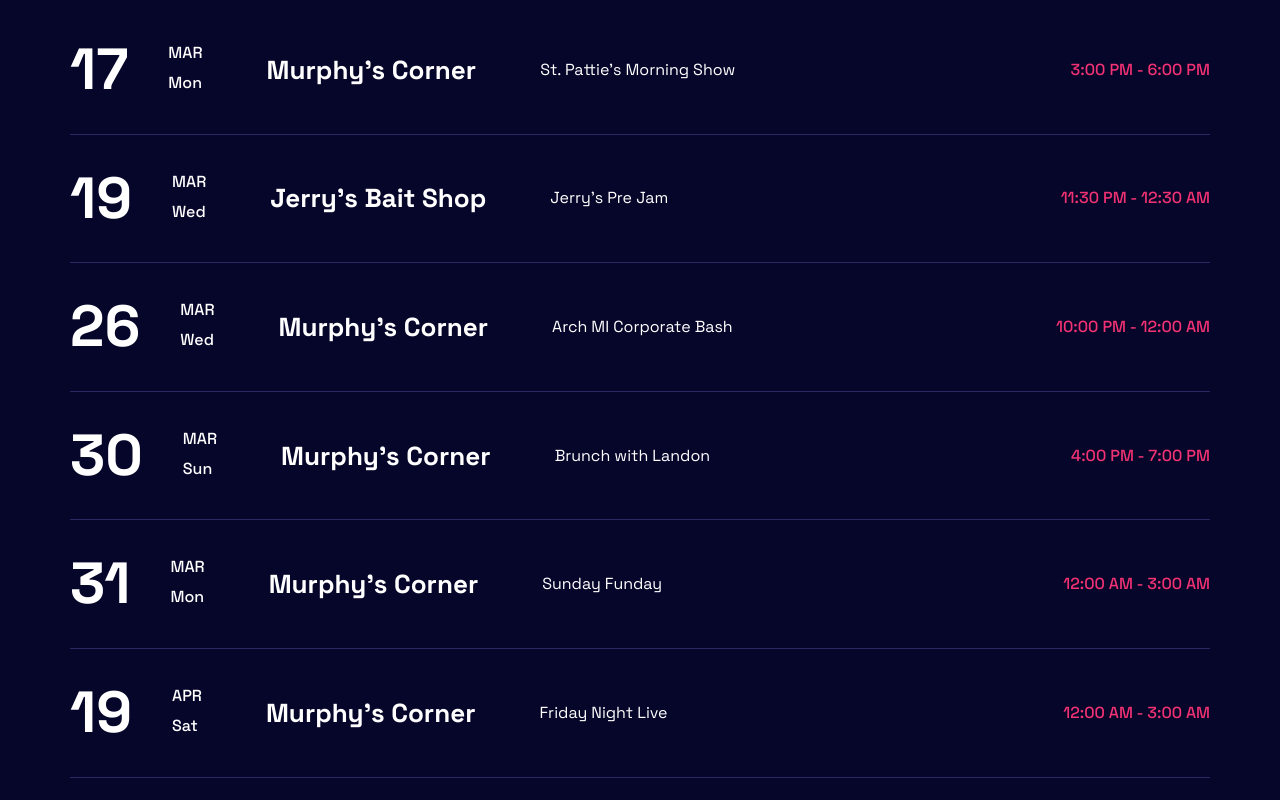
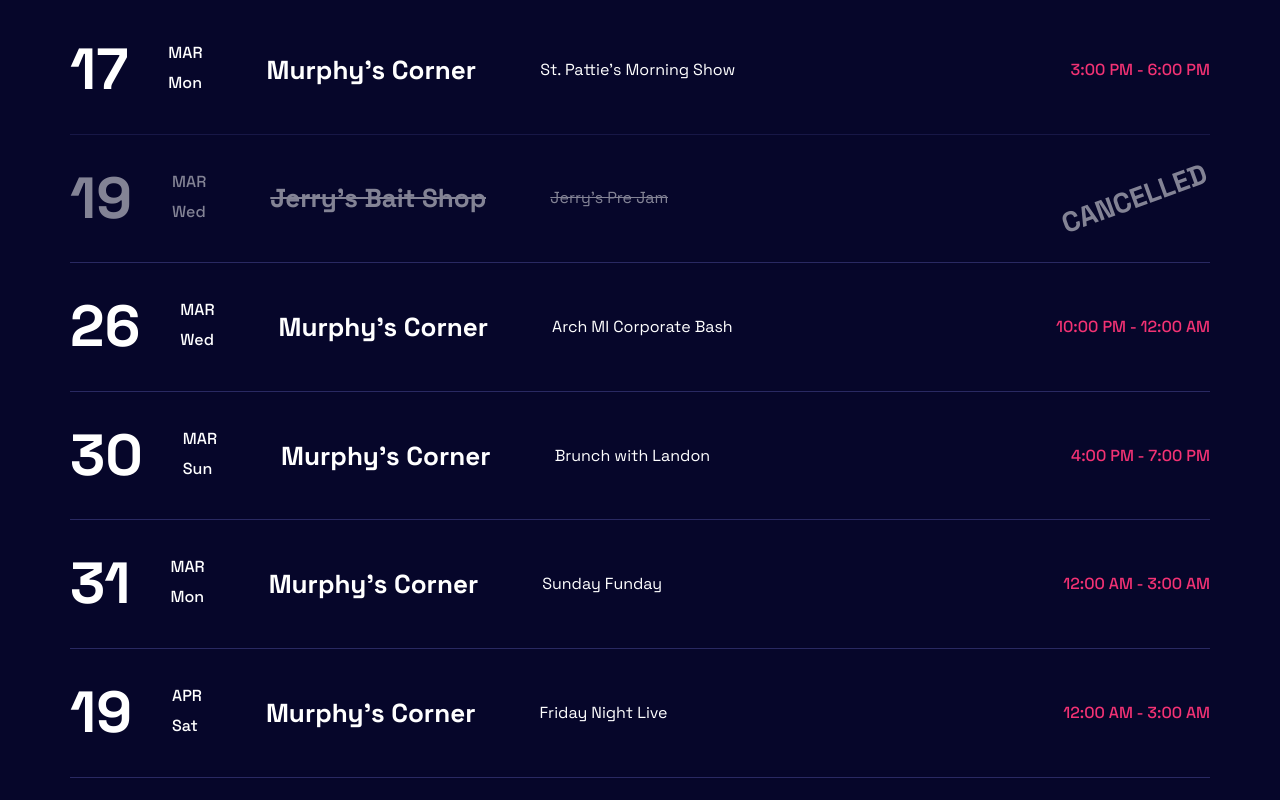
Before and after one commit to dreadrocksean/landon, a Next.js app: page / in a window 1280 px wide. Shown: the part 1940-2740 px from the top of the page. Built offline with nearby package versions, Linux system fonts and the light colour scheme.

Commit message:
cancel show.  style to suit

```diff
--- a/components/upcoming-shows.jsx
+++ b/components/upcoming-shows.jsx
@@ -8,6 +8,8 @@ import { shows } from "@/data/data";
 import Image from "next/image";
 import { useLayout } from "@/app/LayoutProvider";
 import { twMerge } from "tailwind-merge";
+
+import "@/styles/shows.css";
 
 const parseDate = (date) => ({
   day: date.getDate(),
@@ -40,12 +42,12 @@ const UpcomingShows = () => {
         <div className="flex divide-y divide-light-dark flex-col">
           {shows.map((show) => {
             const schedule = getSchedule(show.date, show.duration);
+            const cancelled = show.status === 'cancelled';
 
             return (
               <div
                 key={show.id}
-                // href="/"
-                className="flex gap-4 flex-col md:flex-row group transition-all relative isolate py-8 items-center justify-between"
+                className={`${cancelled?"disabled":""} flex gap-4 flex-col md:flex-row group transition-all relative isolate py-8 items-center justify-between`}
               >
                 <div className="flex flex-col md:flex-row items-center gap-6 md:gap-16">
                   <div className="flex gap-10">
@@ -57,14 +59,27 @@ const UpcomingShows = () => {
                       <span>{schedule.start.week}</span>
                     </div>
                   </div>
-                  <h4 className="font-bold transition-all duration-300 ease-linear group-hover:text-rose  text-xl text-center md:text-start md:line-clamp-1">
+                  <h4
+                    className={`${
+                      cancelled
+                        ? "strike"
+                        : "transition-all duration-300 ease-linear group-hover:text-rose"
+                    } font-bold text-xl text-center md:text-start md:line-clamp-1`}
+                  >
                     {show.venue}
                   </h4>
-                  <h4 className="transition-all duration-300 ease-linear group-hover:text-rose text-center md:text-start md:line-clamp-1">
+                  <h4
+                    className={`${
+                      cancelled
+                        ? "strike"
+                        : "transition-all duration-300 ease-linear group-hover:text-rose"
+                    }  text-center md:text-start md:line-clamp-1`}
+                  >
                     {show.title}
                   </h4>
                 </div>
 
+                {!cancelled && (
                   <Image
                     src={show.image}
                     className={twMerge(
@@ -77,7 +92,12 @@ const UpcomingShows = () => {
                     height={195}
                     alt={show.title}
                   />
+                )}
+                {cancelled ? (
+                  <span className="cancelled">CANCELLED</span>
+                ) : (
                   <span className="font-medium uppercase text-rose">{`${schedule.start.hr} - ${schedule.end.hr}`}</span>
+                )}
               </div>
             );
           })}
--- a/data/data.js
+++ b/data/data.js
@@ -73,7 +73,7 @@ export const shows = [
     venue: "Jerry's Bait Shop",
     title: "Jerry's Pre Jam",
     image: "/img/landon/8.jpg",
-    status: "free",
+    status: "cancelled",
     date: "2025-03-19T18:30:00-05:00",
     duration: 1,
   },
--- /dev/null
+++ b/styles/shows.css
@@ -0,0 +1,15 @@
+/* Hero */
+.cancelled {
+  text-transform: uppercase;
+  font-size: 1.75rem;
+  font-weight: 700;
+  rotate: -20deg;
+  color: #fff;
+}
+.strike {
+  text-decoration: line-through;
+}
+.disabled {
+  pointer-events: none;
+  opacity: 0.5;
+}
```
Lines whose indentation alone changed are shown as unchanged.
